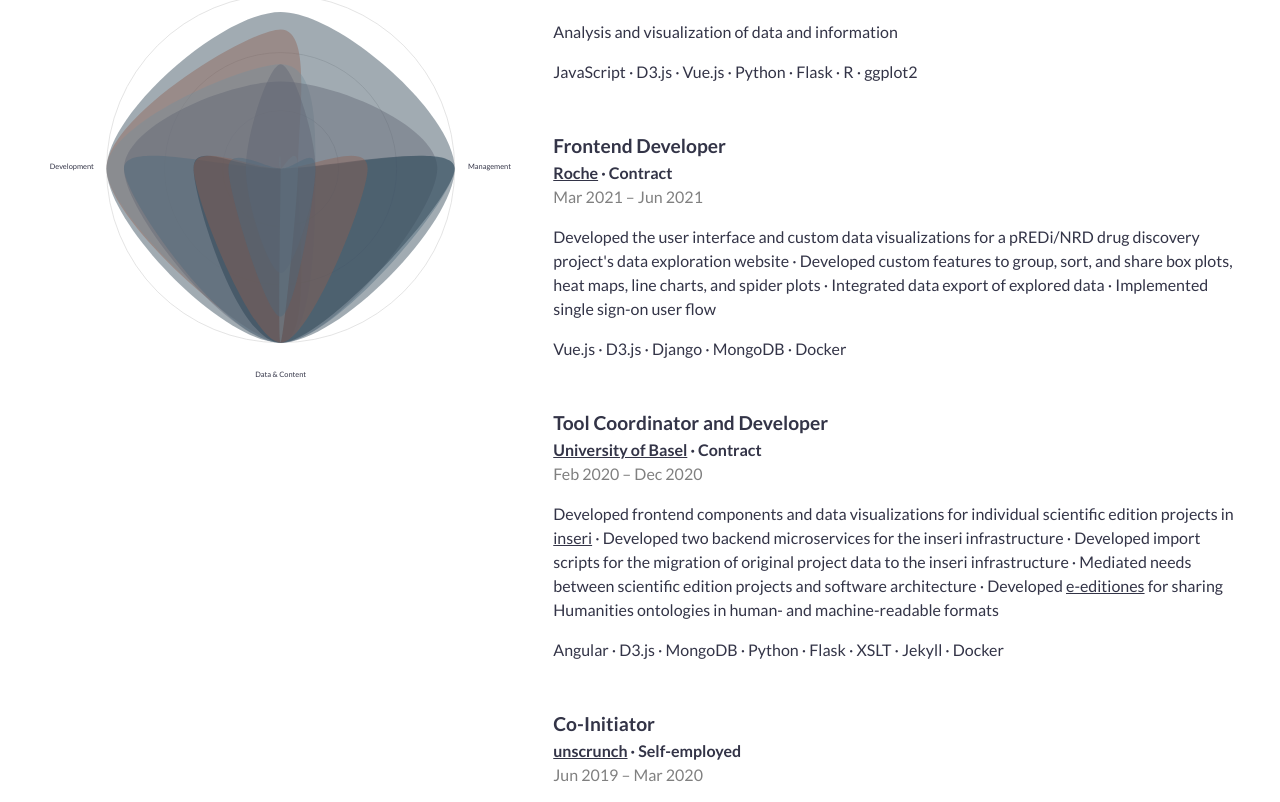
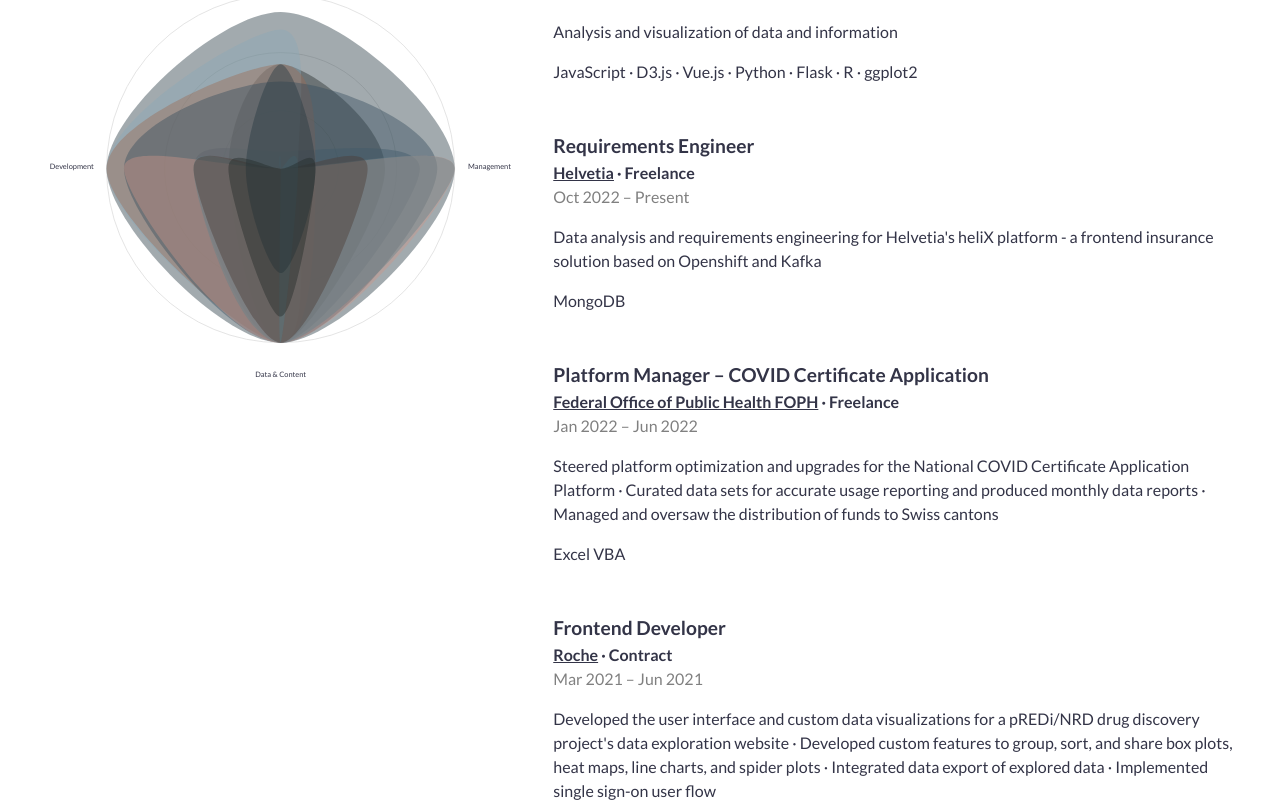
Before and after one commit to cyrill-martin/cyrill-martin.github.io, a Vue app: page / in a window 1280 px wide. Shown: the part 643-1445 px from the top of the page. Built offline with nearby package versions, Linux system fonts and the light colour scheme.

Commit message:
Update CV

```diff
--- a/src/components/stations/TheChart.vue
+++ b/src/components/stations/TheChart.vue
@@ -137,7 +137,7 @@ export default {
         .attr("stroke", "lightgrey");
 
       const colors = (index) => {
-        const colors = ["223949", "8D5F51", "778F9A", "5F6371", "4C687C"]; // PHOTO
+        const colors = ["253840","212827","456271","89A8B5","9C6A54","364D5D","CB9686","62838C","4D3D35","557A83"]; // PHOTO
         return `#${colors[index % colors.length]}`;
       };
 
--- a/src/myCv.json
+++ b/src/myCv.json
@@ -51,6 +51,32 @@
           "ggplot2"
         ],
         "areaValues": [0.9, 1, 1, 1]
+      },
+      {
+        "title": "Requirements Engineer",
+        "company": "Helvetia",
+        "url": "https://www.helvetia.com/",
+        "type": "Freelance",
+        "period": {
+          "from": "Oct 2022",
+          "to": "Present"
+        },
+        "summary": "Data analysis and requirements engineering for Helvetia's heliX platform - a frontend insurance solution based on Openshift and Kafka",
+        "stack": ["MongoDB"],
+        "areaValues": [0.6, 0.6, 1, 0.3]
+      },
+      {
+        "title": "Platform Manager – COVID Certificate Application",
+        "company": "Federal Office of Public Health FOPH",
+        "url": "https://www.bag.admin.ch/bag/en/home.html",
+        "type": "Freelance",
+        "period": {
+          "from": "Jan 2022",
+          "to": "Jun 2022"
+        },
+        "summary": "Steered platform optimization and upgrades for the National COVID Certificate Application Platform · Curated data sets for accurate usage reporting and produced monthly data reports · Managed and oversaw the distribution of funds to Swiss cantons",
+        "stack": ["Excel VBA"],
+        "areaValues": [0.1, 0.8, 1, 0.5]
       },
       {
         "title": "Frontend Developer",
```
Also changed, not shown: public/social.png.
